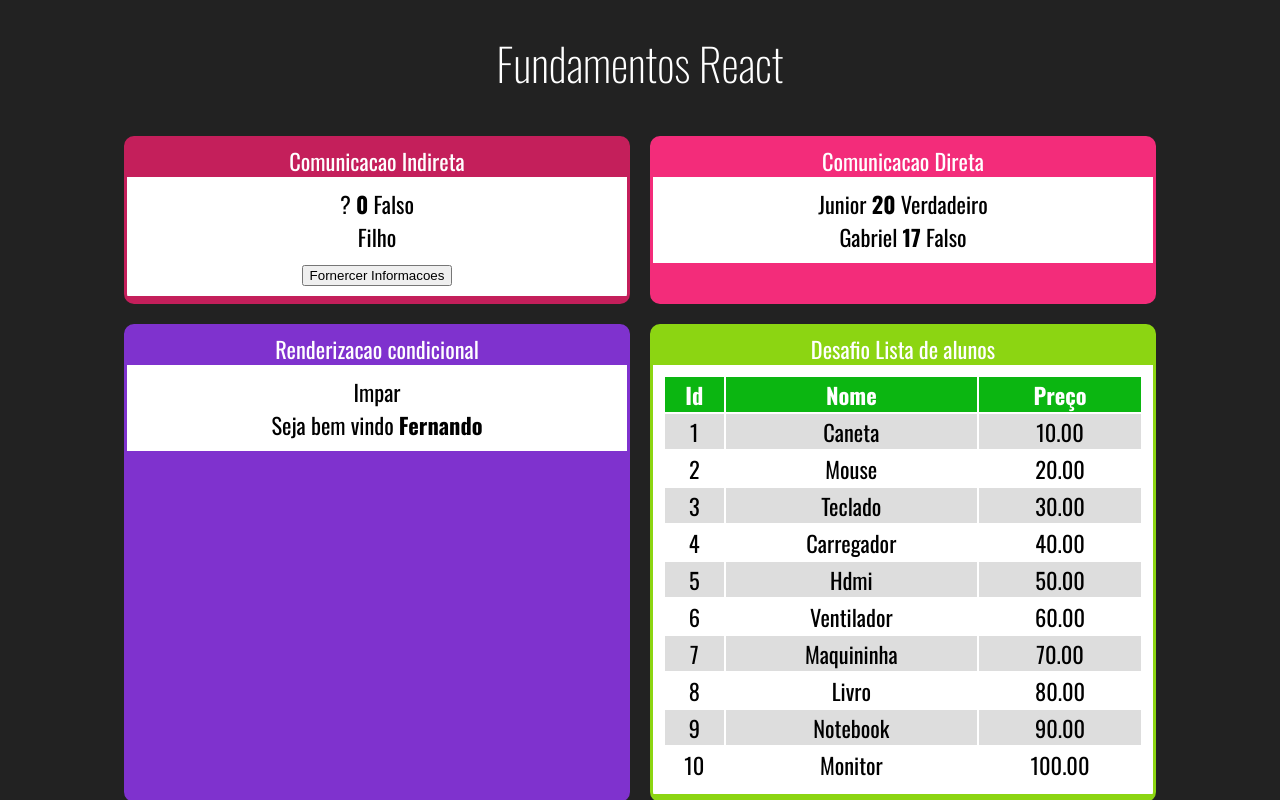
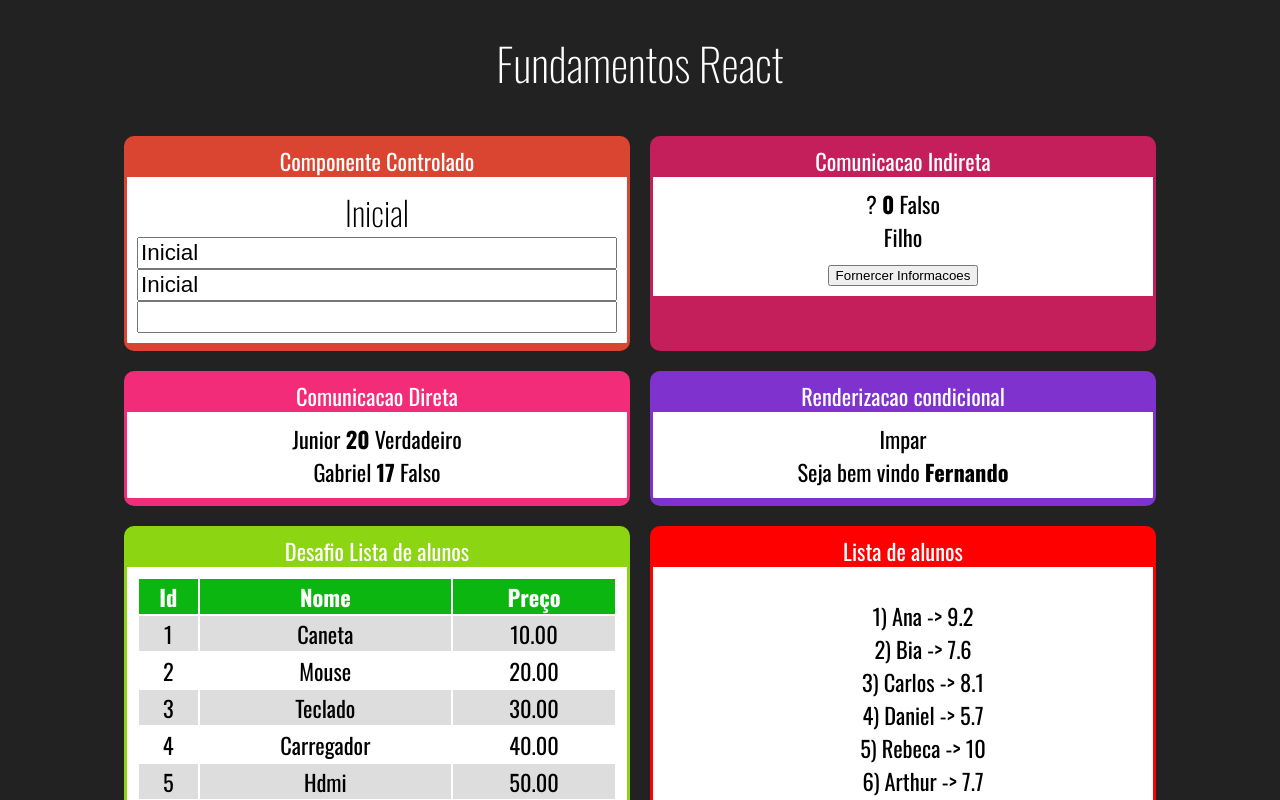
Before and after one commit to alvesa/cod3r.react, a React (Create React App) app: page / in a window 1280 px wide. Shown: the top 800 px of the page. Built offline with nearby package versions, Linux system fonts and the light colour scheme.

Commit message:
Comunicacao utilizando component de estado controlado, component somente leitura e de estado nao controlado

```diff
--- a/src/App.jsx
+++ b/src/App.jsx
@@ -13,11 +13,15 @@ import ParOuImpar from './components/condicional/ParOuImpar';
 import UsuarioInfo from './components/condicional/UsuarioInfo';
 import DiretaPai from './components/comunicacao/DiretaPai';
 import IndiretaPai from './components/comunicacao/IndiretaPai';
+import Input from './components/formulario/Input';
 
 export default _ => (
   <div className="App">
     <h1>Fundamentos React</h1>
     <div className="Cards">
+      <Card titulo="Componente Controlado" color="#DA4531">
+        <Input></Input>
+      </Card>
       <Card titulo="Comunicacao Indireta" color="#C41F5B">
         <IndiretaPai></IndiretaPai>
       </Card>
--- /dev/null
+++ b/src/components/formulario/Input.css
@@ -0,0 +1,3 @@
+.Input input {
+    font-size: 1.4rem;
+}
--- /dev/null
+++ b/src/components/formulario/Input.jsx
@@ -0,0 +1,26 @@
+import React, { useState } from "react";
+import "./Input.css";
+
+export default props => {
+
+    const [valor, setValor] = useState('Inicial');
+
+    function quandoMudar(e) {
+        setValor(e.target.value);
+    }
+
+    return (
+        <div className="Input">
+            <h2>{valor}</h2>
+            <div style={{
+                display: 'flex',
+                flexDirection: 'column'
+            }}>
+                <input value={valor} type="text" onChange={quandoMudar} />
+                <input value={valor} type="text" readOnly />
+                <input value={undefined} type="text" />
+
+            </div>
+        </div>
+    )
+}
```
Also changed, not shown: 1 other file (tests, documents, lock files or other folders).
